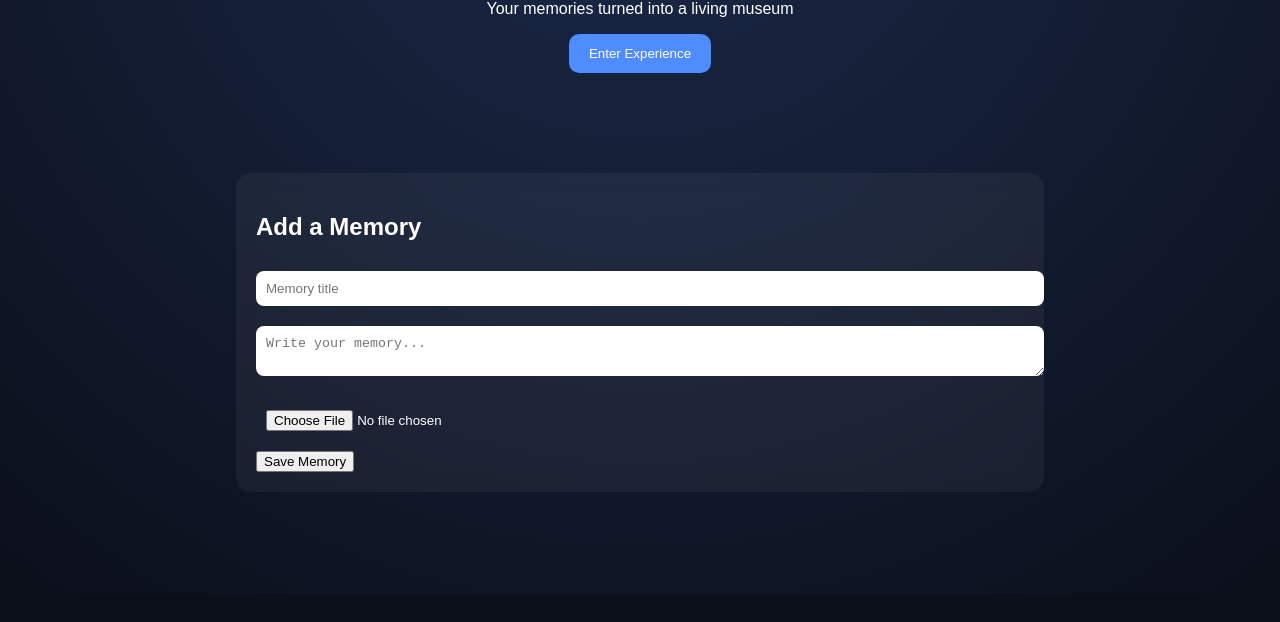
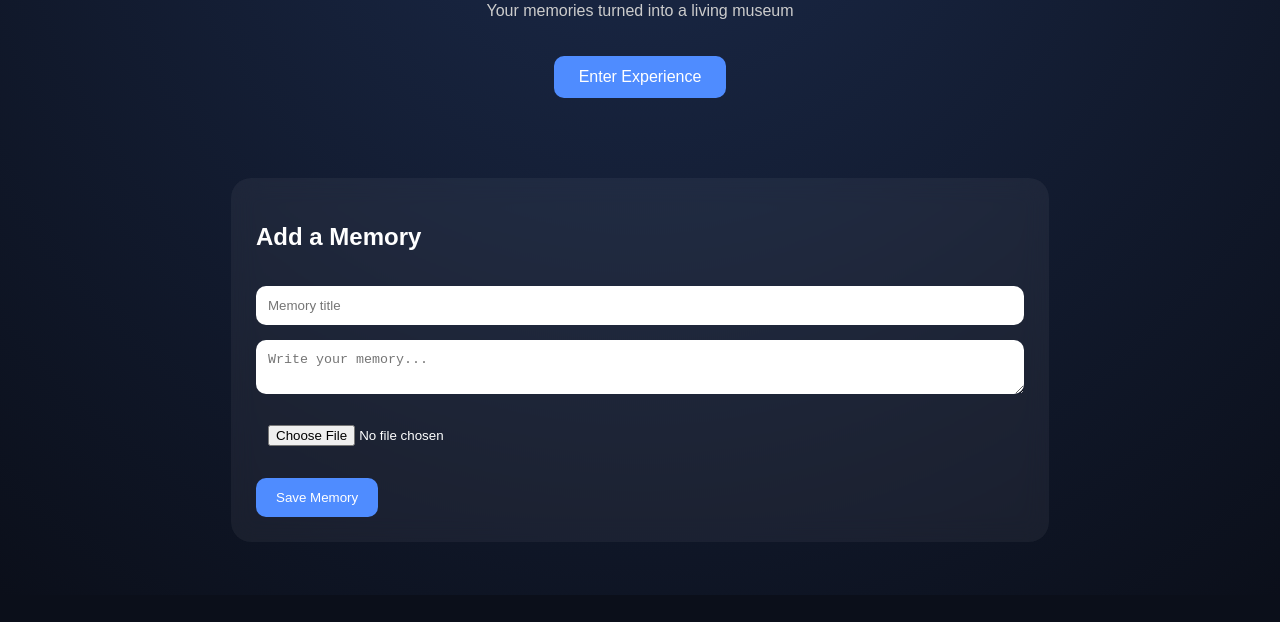
Before and after one commit to OuidadEs-soury/LifeFrame, a plain HTML site: page frontend/index.html in a window 1280 px wide. Shown: the part 205-827 px from the top of the page. Before the commit the page ends 800 px from the top, so only its background shows below. Drawn offline with Linux system fonts and the light colour scheme; no server answers.

Commit message:
New Styling

```diff
--- a/frontend/style.css
+++ b/frontend/style.css
@@ -6,87 +6,101 @@ body {
   overflow-x: hidden;
 }
 
-/* background glow */
 .bg {
   position: fixed;
   width: 100%;
   height: 100%;
-  background: radial-gradient(circle at top, #1b2a4a, #0b0f1a);
+  background:
+    radial-gradient(circle at top, #1b2a4a, #0b0f1a);
   z-index: -1;
 }
 
-/* Hero section */
 .hero {
   text-align: center;
   padding: 80px 20px;
 }
 
 .hero h1 {
-  font-size: 50px;
+  font-size: 60px;
+  margin-bottom: 10px;
+}
+
+.hero p {
+  color: #ccc;
 }
 
 .hero button {
-  padding: 12px 20px;
+  padding: 12px 25px;
   border: none;
   background: #4f8cff;
   color: white;
   border-radius: 10px;
   cursor: pointer;
+  margin-top: 20px;
+  font-size: 16px;
 }
 
-/* Upload box */
 .upload-section {
+  width: 60%;
+  margin: auto;
   background: rgba(255,255,255,0.05);
-  padding: 20px;
-  margin: 20px auto;
-  width: 60%;
-  border-radius: 15px;
-  backdrop-filter: blur(10px);
+  padding: 25px;
+  border-radius: 20px;
+  backdrop-filter: blur(12px);
 }
 
 .upload-section input,
 .upload-section textarea {
   width: 100%;
-  margin: 10px 0;
-  padding: 10px;
-  border-radius: 8px;
+  margin-top: 15px;
+  padding: 12px;
+  border-radius: 10px;
   border: none;
+  box-sizing: border-box;
 }
 
-/* Timeline */
+.upload-section button {
+  margin-top: 20px;
+  padding: 12px 20px;
+  background: #4f8cff;
+  border: none;
+  border-radius: 10px;
+  color: white;
+  cursor: pointer;
+}
+
 #timeline {
   display: flex;
   flex-wrap: wrap;
   justify-content: center;
-  padding: 30px;
+  padding: 40px;
 }
 
-/* Memory card */
 .card {
-  width: 250px;
-  margin: 15px;
-  background: rgba(255,255,255,0.07);
-  border-radius: 15px;
+  width: 280px;
+  margin: 20px;
+  background: rgba(255,255,255,0.06);
+  border-radius: 20px;
   overflow: hidden;
   backdrop-filter: blur(10px);
   transition: 0.3s;
 }
 
 .card:hover {
-  transform: scale(1.05);
+  transform: scale(1.04);
 }
 
 .card img {
   width: 100%;
-  height: 150px;
+  height: 220px;
   object-fit: cover;
 }
 
 .card h3 {
-  margin: 10px;
+  margin: 15px;
 }
 
 .card p {
-  margin: 10px;
-  font-size: 14px;
+  margin: 15px;
+  color: #ccc;
 }
```
